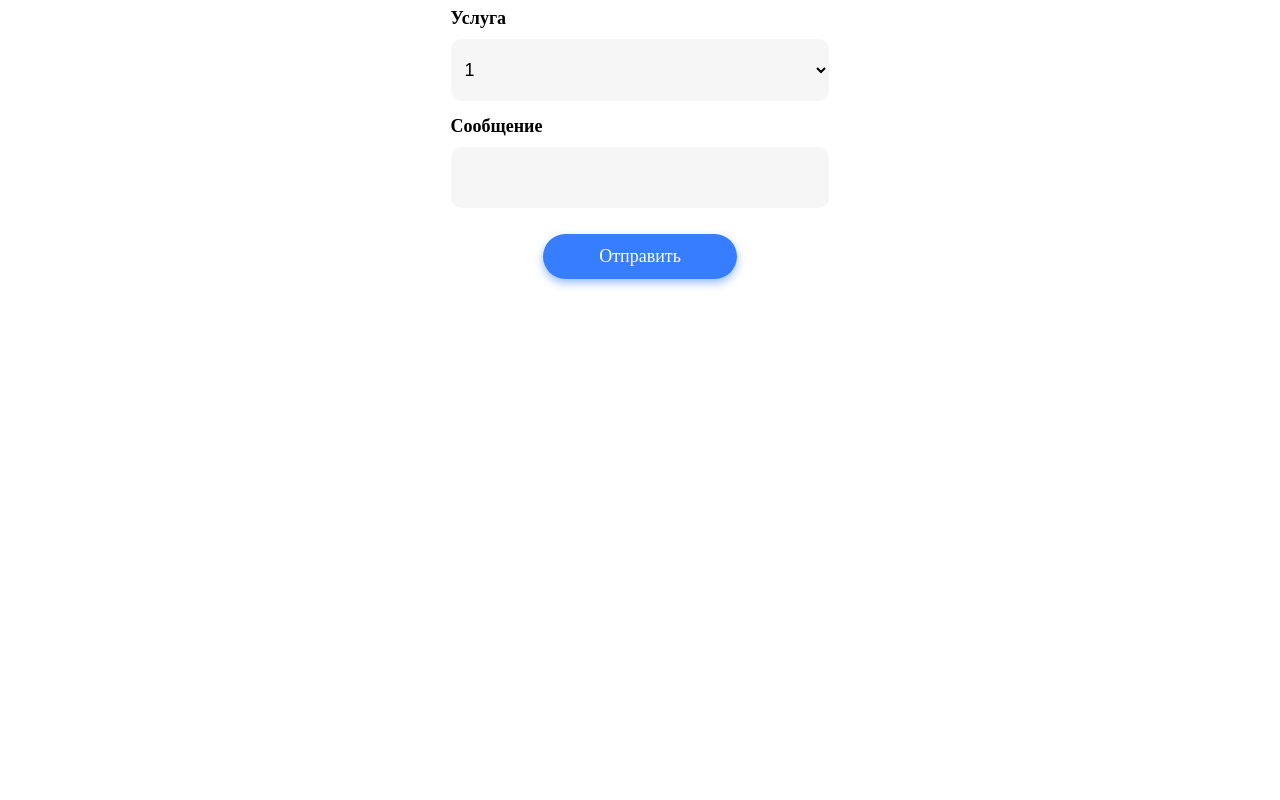
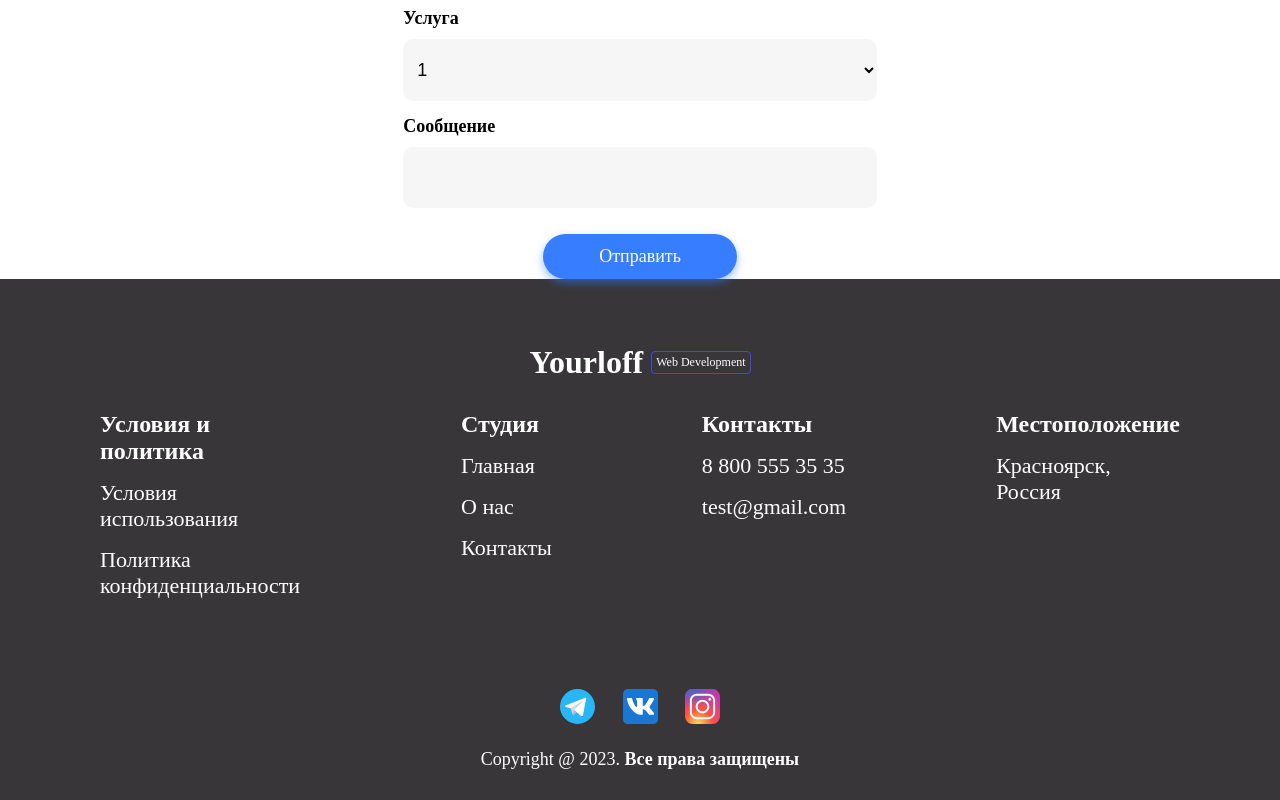
Before and after one commit to Yourloff/yourloff_develop, a plain HTML site: page index.html in a window 1280 px wide. Shown: the part 407-1207 px from the top of the page. Before the commit the page ends 800 px from the top, so only its background shows below. Drawn offline with Linux system fonts and the light colour scheme; a web font is replaced by a local one.

Commit message:
add footer

```diff
--- a/css/style.css
+++ b/css/style.css
@@ -1,11 +1,4 @@
-@font-face {
-  font-family: Nunito;
-  src: url('../fonts/Nunito/Nunito-VariableFont_wght.ttf') format('truetype-variations');
-  font-weight: 1 999;
-}
-
 body {
-  width: 80%;
   margin: 0 auto;
   font-family: Nunito;
 }
@@ -22,18 +15,18 @@ header {
   align-items: center;
 }
 
-header .logo {
+.logo {
   display: flex;
   align-items: center;
   gap: 8px;
 }
 
-header .logo .logo-title {
+.logo .logo-title {
   font-size: 32px;
   font-weight: bold;
 }
 
-header .logo .logo-label {
+.logo .logo-label {
   color: var(--logo-label-color);
   font-size: 12px;
   border: 1px solid var(--logo-label-color);
@@ -115,3 +108,68 @@ header .sign-in-button span {
   user-select: none;
   text-align: center;
 }
+
+footer {
+  font-family: Quicksand;
+  background-color: #383638;
+  color: white;
+  padding: 65px 100px 30px 100px;
+  display: flex;
+  flex-direction: column;
+  align-items: center;
+  justify-content: center;
+  font-size: 22px;
+}
+
+footer .logo {
+  margin-bottom: 30px;
+}
+
+footer .logo-label span {
+  color: white;
+}
+
+footer .footer-columns {
+  display: flex;
+  gap: 150px;
+  margin-bottom: 90px;
+}
+
+footer .footer-columns .column {
+  display: flex;
+  flex-direction: column;
+  gap: 15px;
+}
+
+footer .footer-columns .column span:first-child {
+  font-weight: bold;
+  font-size: 24px;
+}
+
+footer .footer-columns .column a {
+  color: white;
+  text-decoration: none;
+}
+
+footer .footer-columns .column a:hover {
+  text-decoration: underline;
+}
+
+footer .footer-logos {
+  width: 400px;
+  display: flex;
+  flex-direction: column;
+  align-items: center;
+}
+
+footer .footer-logos .logos {
+  display: flex;
+  align-items: center;
+  justify-content: space-between;
+  width: 40%;
+  margin-bottom: 25px;
+}
+
+footer .copyright {
+  font-size: 18px;
+}
--- a/index.html
+++ b/index.html
@@ -21,7 +21,7 @@
         <span>Отзывы</span>
       </div>
       <div class="sign-in-button">
-          <span>Войти</span>
+        <span>Войти</span>
       </div>
     </header>
     <div class="feedback-container">
@@ -48,5 +48,45 @@
       </div>
       <div class="send-feedback">Отправить</div>
     </div>
+    <footer>
+      <div class="logo">
+        <span class="logo-title">Yourloff</span>
+        <div class="logo-label">
+          <span>Web Development</span>
+        </div>
+      </div>
+
+      <div class="footer-columns">
+        <div class="column">
+          <span>Условия и политика</span>
+          <a href="#">Условия использования</a>
+          <a href="#">Политика конфиденциальности</a>
+        </div>
+        <div class="column">
+          <span>Студия</span>
+          <a href="#">Главная</a>
+          <a href="#">О нас</a>
+          <a href="#">Контакты</a>
+        </div>
+        <div class="column">
+          <span>Контакты</span>
+          <a href="#">8 800 555 35 35</a>
+          <a href="#">test@gmail.com</a>
+        </div>
+        <div class="column">
+          <span>Местоположение</span>
+          <span>Красноярск, Россия</span>
+        </div>
+      </div>
+
+      <div class="footer-logos">
+        <div class="logos">
+          <img src="img/telegram-logo.svg" />
+          <img src="img/vk-logo.svg" />
+          <img src="img/Instagram-logo.svg" />
+        </div>
+      </div>
+      <span class="copyright">Copyright @ 2023. <strong>Все права защищены</strong></span>
+    </footer>
   </body>
 </html>
```
Also changed, not shown: img/Instagram-logo.svg (added), img/telegram-logo.svg (added), img/vk-logo.svg (added).
